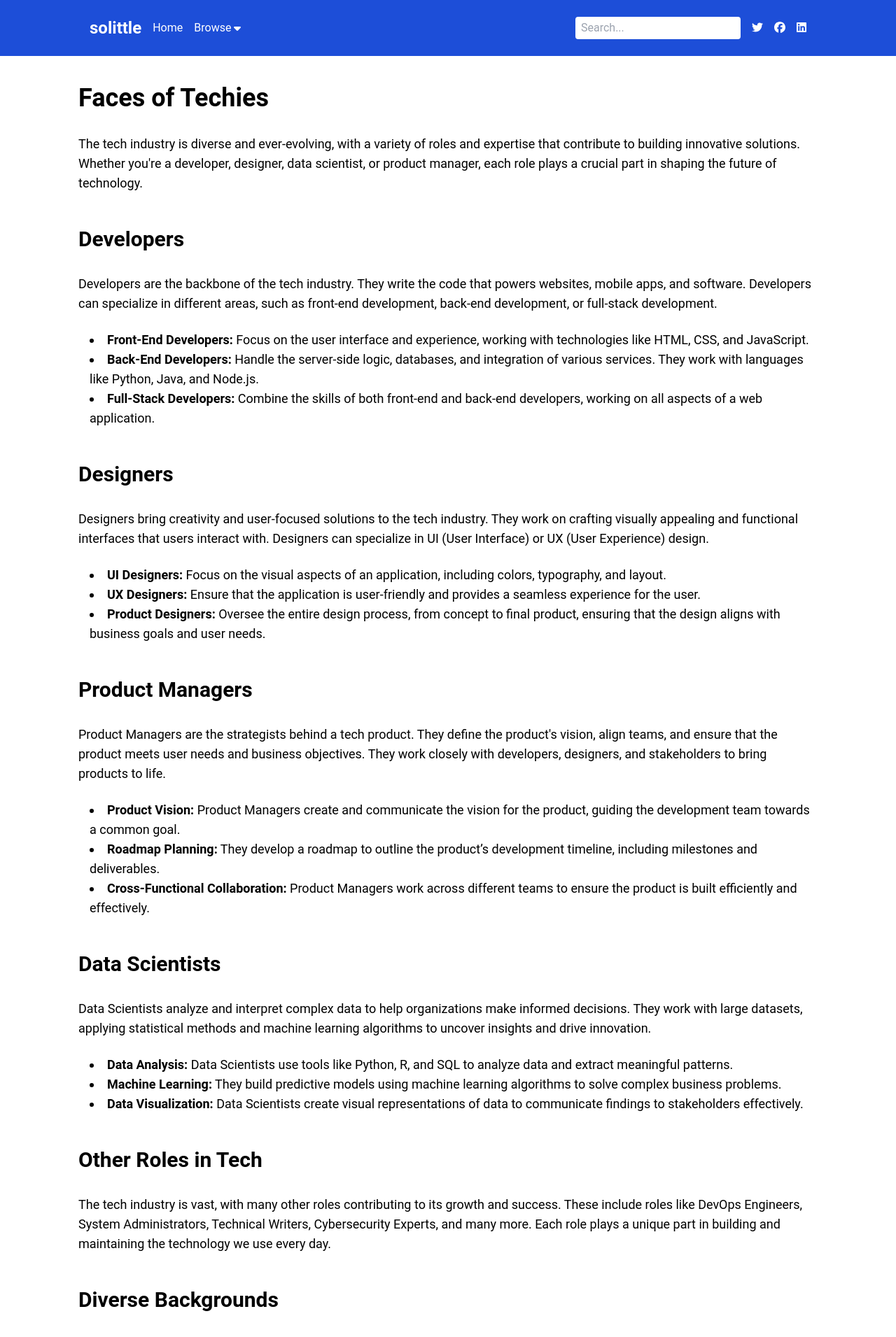
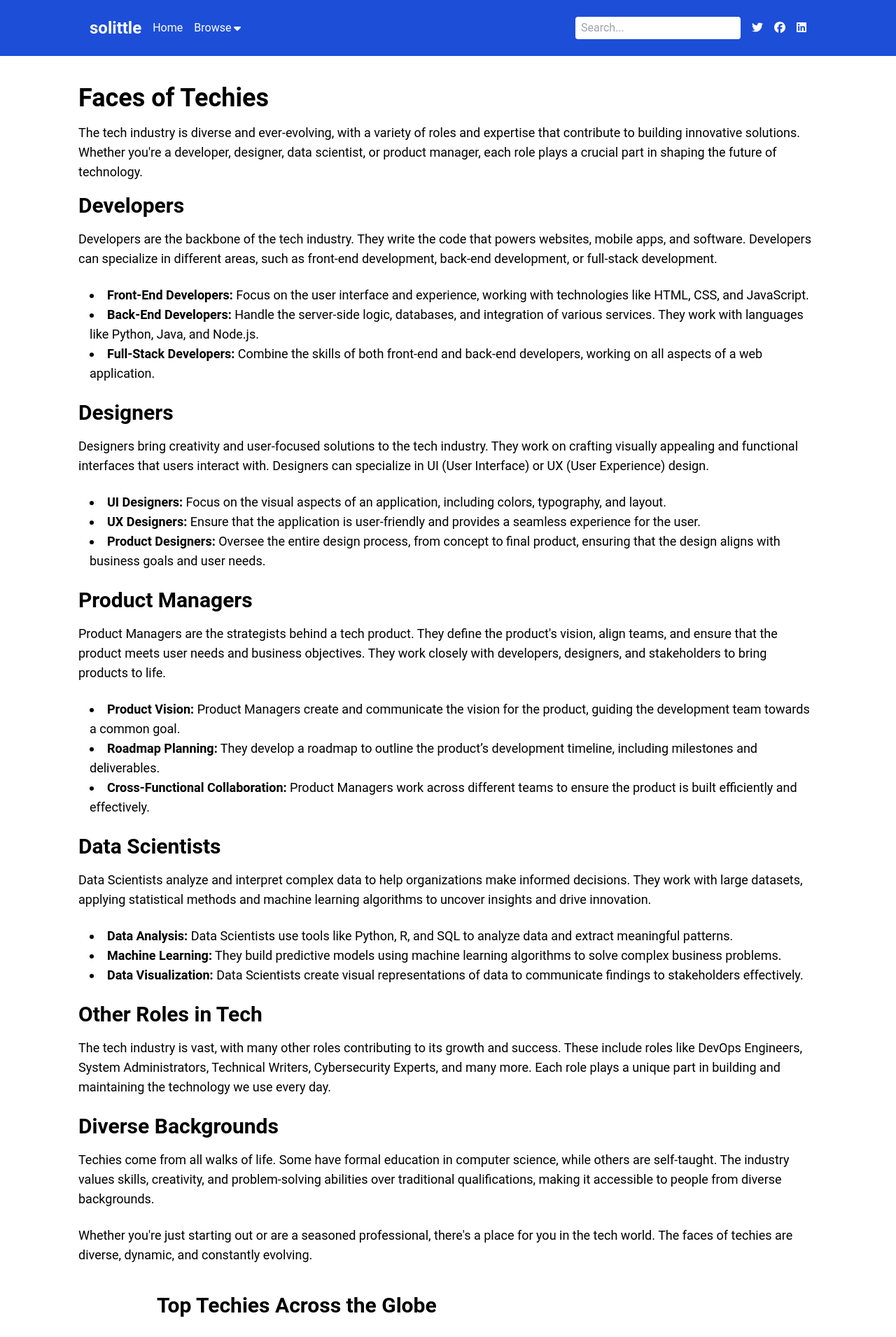
Before and after one commit to elizabeth-agada/so-little, a React (Create React App) app: page /others/faces-of-techies in a window 1280 px wide. Shown: the top 1911 px of the page at 70% size. Built offline with nearby package versions, Linux system fonts and the light colour scheme.

Commit message:
solittle

```diff
--- a/src/pages/FacesOfTechiesPage.jsx
+++ b/src/pages/FacesOfTechiesPage.jsx
@@ -3,16 +3,16 @@ import TopTechiesPage from './TopTechiesPage';
 
 function FacesOfTechiesPage() {
   return (
-    <main className="container mx-auto my-10 px-4 md:px-8 lg:px-28 font-sans">
-      <section className="mb-12">
-        <h1 className="text-3xl md:text-4xl font-bold mb-8">Faces of Techies</h1>
-        <p className="text-base md:text-lg mb-6">
+    <main className="container mx-auto my-5 md:my-10 px-4 md:px-8 lg:px-28 font-sans">
+      <section className="mb-4">
+        <h1 className="text-3xl md:text-4xl font-bold mb-4">Faces of Techies</h1>
+        <p className="text-base md:text-lg">
           The tech industry is diverse and ever-evolving, with a variety of roles and expertise that contribute to building innovative solutions. Whether you're a developer, designer, data scientist, or product manager, each role plays a crucial part in shaping the future of technology.
         </p>
       </section>
 
-      <section className="mb-12">
-        <h2 className="text-2xl md:text-3xl font-bold mb-8">Developers</h2>
+      <section className="">
+        <h2 className="text-2xl md:text-3xl font-bold mb-4">Developers</h2>
         <p className="text-base md:text-lg mb-6">
           Developers are the backbone of the tech industry. They write the code that powers websites, mobile apps, and software. Developers can specialize in different areas, such as front-end development, back-end development, or full-stack development.
         </p>
@@ -23,8 +23,8 @@ function FacesOfTechiesPage() {
         </ul>
       </section>
 
-      <section className="mb-12">
-        <h2 className="text-2xl md:text-3xl font-bold mb-8">Designers</h2>
+      <section className="">
+        <h2 className="text-2xl md:text-3xl font-bold mb-4">Designers</h2>
         <p className="text-base md:text-lg mb-6">
           Designers bring creativity and user-focused solutions to the tech industry. They work on crafting visually appealing and functional interfaces that users interact with. Designers can specialize in UI (User Interface) or UX (User Experience) design.
         </p>
@@ -35,8 +35,8 @@ function FacesOfTechiesPage() {
         </ul>
       </section>
 
-      <section className="mb-12">
-        <h2 className="text-2xl md:text-3xl font-bold mb-8">Product Managers</h2>
+      <section className="">
+        <h2 className="text-2xl md:text-3xl font-bold mb-4">Product Managers</h2>
         <p className="text-base md:text-lg mb-6">
           Product Managers are the strategists behind a tech product. They define the product's vision, align teams, and ensure that the product meets user needs and business objectives. They work closely with developers, designers, and stakeholders to bring products to life.
         </p>
@@ -47,8 +47,8 @@ function FacesOfTechiesPage() {
         </ul>
       </section>
 
-      <section className="mb-12">
-        <h2 className="text-2xl md:text-3xl font-bold mb-8">Data Scientists</h2>
+      <section className="">
+        <h2 className="text-2xl md:text-3xl font-bold mb-4">Data Scientists</h2>
         <p className="text-base md:text-lg mb-6">
           Data Scientists analyze and interpret complex data to help organizations make informed decisions. They work with large datasets, applying statistical methods and machine learning algorithms to uncover insights and drive innovation.
         </p>
@@ -59,15 +59,15 @@ function FacesOfTechiesPage() {
         </ul>
       </section>
 
-      <section className="mb-12">
-        <h2 className="text-2xl md:text-3xl font-bold mb-8">Other Roles in Tech</h2>
+      <section className="">
+        <h2 className="text-2xl md:text-3xl font-bold mb-4">Other Roles in Tech</h2>
         <p className="text-base md:text-lg mb-6">
           The tech industry is vast, with many other roles contributing to its growth and success. These include roles like DevOps Engineers, System Administrators, Technical Writers, Cybersecurity Experts, and many more. Each role plays a unique part in building and maintaining the technology we use every day.
         </p>
       </section>
 
-      <section className="mb-12">
-        <h2 className="text-2xl md:text-3xl font-bold mb-8">Diverse Backgrounds</h2>
+      <section className="">
+        <h2 className="text-2xl md:text-3xl font-bold mb-4">Diverse Backgrounds</h2>
         <p className="text-base md:text-lg mb-6">
           Techies come from all walks of life. Some have formal education in computer science, while others are self-taught. The industry values skills, creativity, and problem-solving abilities over traditional qualifications, making it accessible to people from diverse backgrounds.
         </p>
```
Also changed, not shown: src/tailwind.css.
